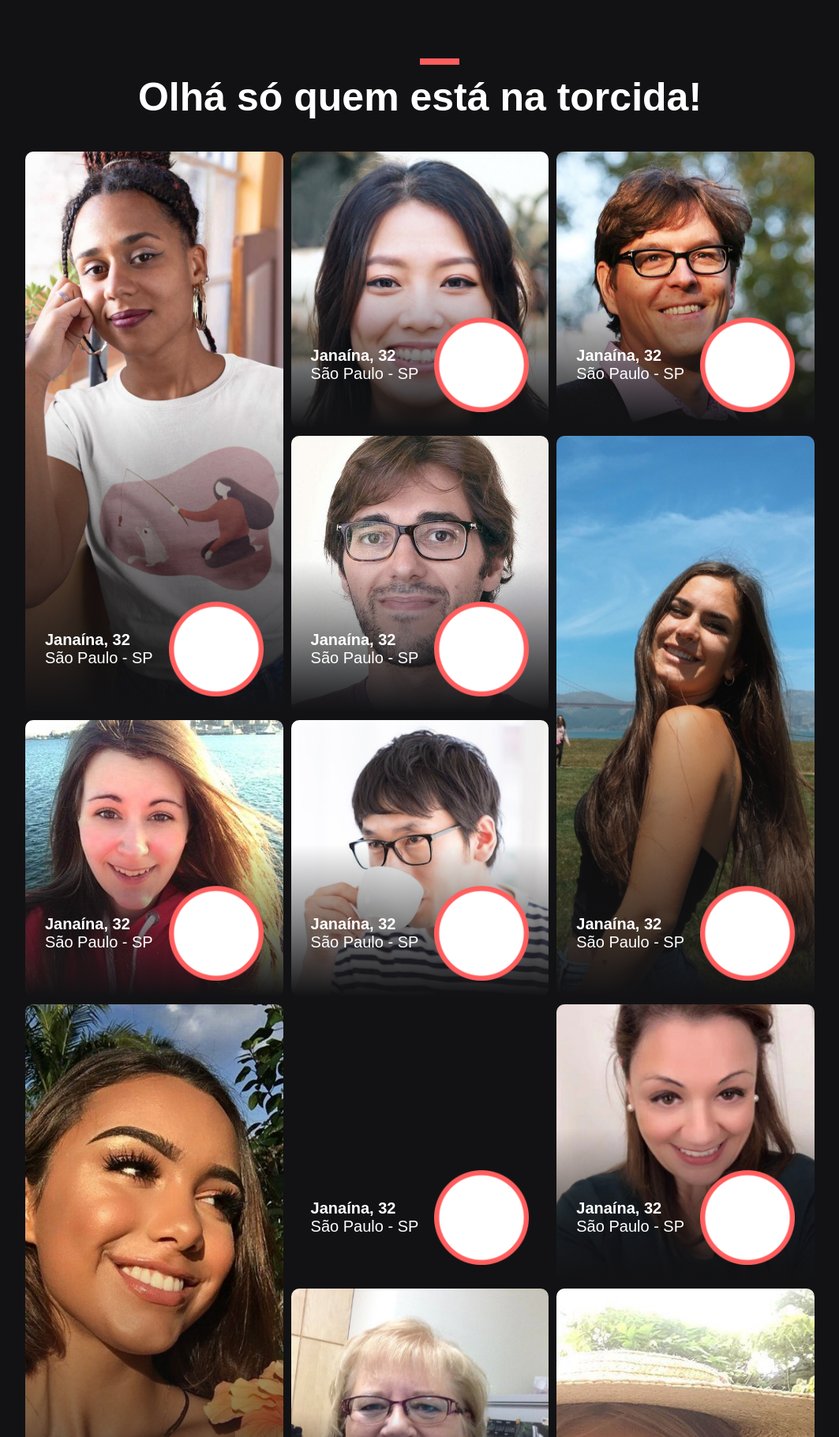
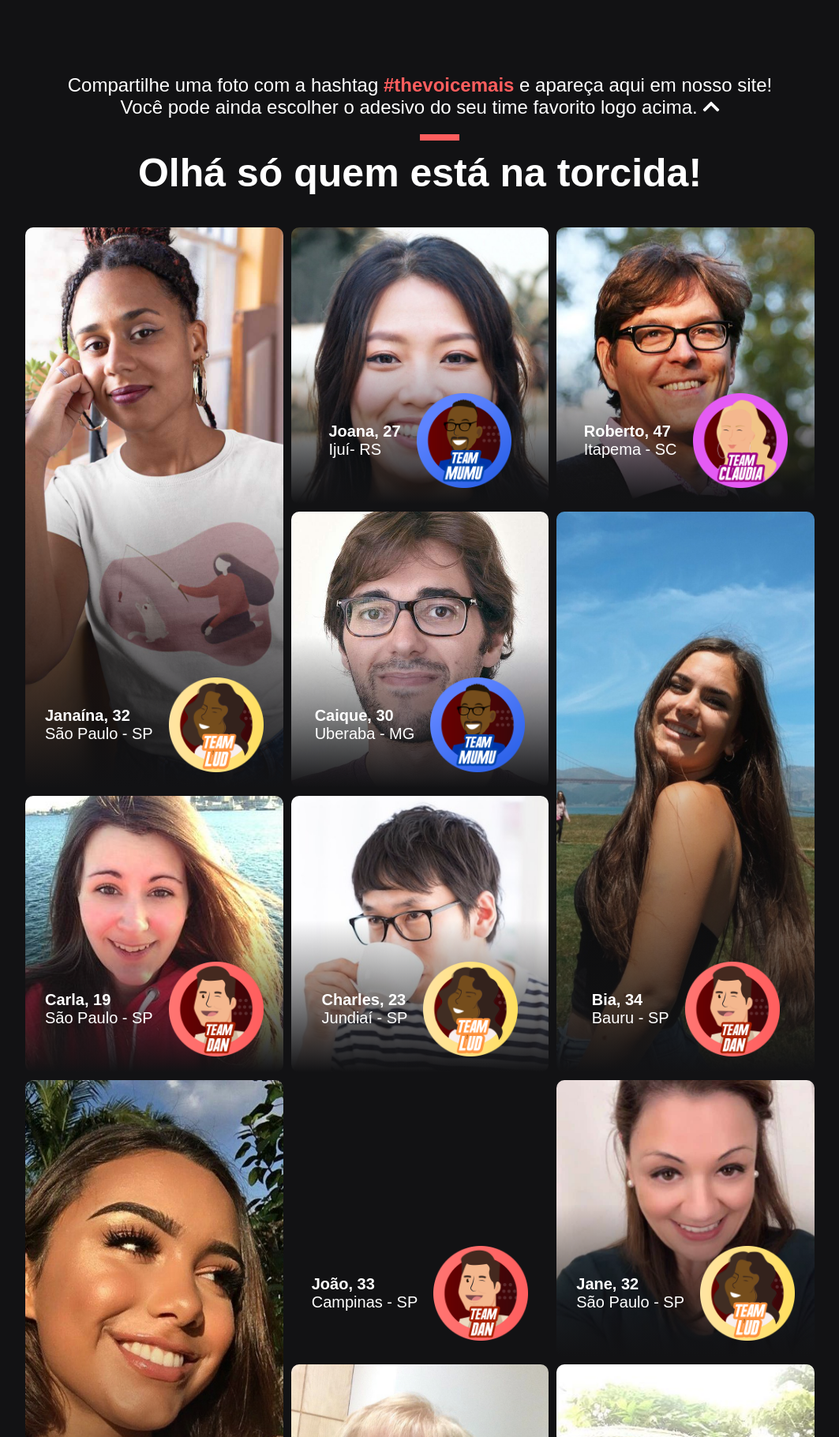
Before and after one commit to Vitorholtz/thevoice-img-mosaic, a plain HTML site: page index.html in a window 1280 px wide. Shown: the part 980-2800 px from the top of the page at 79% size, without its empty margins (108-1171 px from the left). Drawn offline with Linux system fonts and the light colour scheme.

Commit message:
stickers

```diff
--- a/components/_header.scss
+++ b/components/_header.scss
@@ -121,7 +121,8 @@
 
         input {
 
-            background-color: rgb(71, 0, 0);
+            background-color: #C20D0D;
+            border-radius: 5px;
             color: white;
             border: none;
             height: 3rem;
--- a/components/_hero.scss
+++ b/components/_hero.scss
@@ -14,7 +14,7 @@
     display: flex;
     justify-content: space-between;
     align-items: center;
-    max-width: 85rem;
+    max-width: 95rem;
     height: 100vh;
     margin: auto;
     color: white;
@@ -31,7 +31,7 @@
 
             p {
 
-                font-size: 2rem;
+                font-size: 2.4rem;
                 position: relative;
                 margin-left: 2rem;
                 margin-bottom: 2rem;
@@ -50,7 +50,7 @@
 
             h1 {
 
-                font-size: 5.6rem;
+                font-size: 6rem;
                 margin-bottom: 4rem;
             }
         }
@@ -67,10 +67,12 @@
 
                     width: 16rem;
                     transition: .3s;
+                    border-radius: 10rem;
 
                     &:hover{
 
                         transform: translateY(-1rem);
+                        box-shadow: 0px 10px 8px 3px rgba(0, 0, 0, 1);
                     }
                 }
             }
@@ -79,7 +81,7 @@
 
     .hero_img {
 
-        width: 35%;
+        width: 45%;
 
         img {
             width: 100%;
--- a/components/_img-mosaic.scss
+++ b/components/_img-mosaic.scss
@@ -3,6 +3,19 @@
     max-width: 100rem;
     height: auto;
     margin: auto;
+
+    p {
+
+        font-size: 2.4rem;
+        width: 90%;
+        margin: auto;
+        color: white;
+        text-align: center;
+
+        b{
+            color: $red;
+        }
+    }
 
     h2 {
 
@@ -10,6 +23,7 @@
         text-align: center;
         color: white;
         position: relative;
+        margin-top: 4rem;
         margin-bottom: 4rem;
 
         &::before{
--- a/helpers/_colors.scss
+++ b/helpers/_colors.scss
@@ -2,10 +2,10 @@
 
 $bgblack: #121214;
 $lightgray: #F3F3F3;
-$headerred: #5D0000;
+$red: #FF5E5E;
+
+$headerred: #EE353B;
 $headerblue: #1167EF;
 $headergreen: #27B460;
 $headerorange: #FE8710;
 $whitegradient: linear-gradient(180deg, rgba(230,230,230,1) 0%, rgba(255,255,255,1) 100%);
-
-$red: #FF5E5E;
--- a/helpers/_mediaqueries.scss
+++ b/helpers/_mediaqueries.scss
@@ -114,6 +114,16 @@
         }
     }
 
+    footer {
+
+        .copy_right{
+
+            flex-direction: column;
+            gap: 1.6rem;
+            font-size: 2rem;
+        }
+    }
+
 }
 
 @media only screen and (max-width: 680px) {
--- a/index.html
+++ b/index.html
@@ -53,17 +53,17 @@
         <div class="hero_description">
             <div class="hero_tittle">
                 <p>Compartilhe sua torcida com seus amigos nas redes sociais e com a gente!</p>
-                <h1>ESCOLHA SEU TIME!</h1>
+                <h1>Escolha seu time!</h1>
             </div>
             <div class="hero_characters">
-                <a href="#"><img src="img/circle01.png" alt=""></a>
-                <a href="#"><img src="img/circle02.png" alt=""></a>
-                <a href="#"><img src="img/circle03.png" alt=""></a>
-                <a href="#"><img src="img/circle04.png" alt=""></a>
+                <a href="#"><img src="img/sticker01.png" alt=""></a>
+                <a href="#"><img src="img/sticker02.png" alt=""></a>
+                <a href="#"><img src="img/sticker03.png" alt=""></a>
+                <a href="#"><img src="img/sticker04.png" alt=""></a>
             </div>
         </div>
         <div class="hero_img">
-            <img src="img/smartphone-globo.png" alt="smartphone">
+            <img src="img/hero-smartphone.png" alt="smartphone">
         </div>
     </div>
 </section>
@@ -73,6 +73,7 @@
 
 <section class="img_mosaic">
 
+    <p>Compartilhe uma foto com a hashtag <b>#thevoicemais</b> e apareça aqui em nosso site! Você pode ainda escolher o adesivo do seu time favorito logo acima. <i class="fas fa-chevron-up"></i></p>
     <h2>Olhá só quem está na torcida!</h2>
 
     <div class="img_gallery">
@@ -83,137 +84,137 @@
                     <span class="name">Janaína, 32</span> <br>
                     <span class="state">São Paulo - SP</span>
                 </div>
-                <img class="sticker" src="img/circle01.png" alt="">
+                <img class="sticker" src="img/sticker02.png" alt="">
             </div>
         </a>
 
         <a href="#" class="img-2">
             <div class="tag">
                 <div class="desc">
-                    <span class="name">Janaína, 32</span> <br>
-                    <span class="state">São Paulo - SP</span>
+                    <span class="name">Joana, 27</span> <br>
+                    <span class="state">Ijuí- RS</span>
                 </div>
-                <img class="sticker" src="img/circle01.png" alt="">
+                <img class="sticker" src="img/sticker01.png" alt="">
             </div>
         </a>
 
         <a href="#" class="img-3">
             <div class="tag">
                 <div class="desc">
-                    <span class="name">Janaína, 32</span> <br>
-                    <span class="state">São Paulo - SP</span>
+                    <span class="name">Roberto, 47</span> <br>
+                    <span class="state">Itapema - SC</span>
                 </div>
-                <img class="sticker" src="img/circle01.png" alt="">
+                <img class="sticker" src="img/sticker03.png" alt="">
             </div>
         </a>
 
         <a href="#" class="img-4">
             <div class="tag">
                 <div class="desc">
-                    <span class="name">Janaína, 32</span> <br>
-                    <span class="state">São Paulo - SP</span>
+                    <span class="name">Caique, 30</span> <br>
+                    <span class="state">Uberaba - MG</span>
                 </div>
-                <img class="sticker" src="img/circle01.png" alt="">
+                <img class="sticker" src="img/sticker01.png" alt="">
             </div>
         </a>
 
         <a href="#" class="img-5">
             <div class="tag">
                 <div class="desc">
-                    <span class="name">Janaína, 32</span> <br>
-                    <span class="state">São Paulo - SP</span>
+                    <span class="name">Bia, 34</span> <br>
+                    <span class="state">Bauru - SP</span>
                 </div>
-                <img class="sticker" src="img/circle01.png" alt="">
+                <img class="sticker" src="img/sticker04.png" alt="">
             </div>
         </a>
 
         <a href="#" class="img-6">
             <div class="tag">
                 <div class="desc">
-                    <span class="name">Janaína, 32</span> <br>
+                    <span class="name">Carla, 19</span> <br>
                     <span class="state">São Paulo - SP</span>
                 </div>
-                <img class="sticker" src="img/circle01.png" alt="">
+                <img class="sticker" src="img/sticker04.png" alt="">
             </div>
         </a>
 
         <a href="#" class="img-7">
             <div class="tag">
                 <div class="desc">
-                    <span class="name">Janaína, 32</span> <br>
-                    <span class="state">São Paulo - SP</span>
+                    <span class="name">Charles, 23</span> <br>
+                    <span class="state">Jundiaí - SP</span>
                 </div>
-                <img class="sticker" src="img/circle01.png" alt="">
+                <img class="sticker" src="img/sticker02.png" alt="">
             </div>
         </a>
 
         <a href="#" class="img-8">
             <div class="tag">
                 <div class="desc">
-                    <span class="name">Janaína, 32</span> <br>
-                    <span class="state">São Paulo - SP</span>
+                    <span class="name">Milena, 25</span> <br>
+                    <span class="state">Maricá - RJ</span>
                 </div>
-                <img class="sticker" src="img/circle01.png" alt="">
+                <img class="sticker" src="img/sticker02.png" alt="">
             </div>
         </a>
 
         <a href="#" class="img-9">
             <div class="tag">
                 <div class="desc">
-                    <span class="name">Janaína, 32</span> <br>
-                    <span class="state">São Paulo - SP</span>
+                    <span class="name">João, 33</span> <br>
+                    <span class="state">Campinas - SP</span>
                 </div>
-                <img class="sticker" src="img/circle01.png" alt="">
+                <img class="sticker" src="img/sticker04.png" alt="">
             </div>
         </a>
 
         <a href="#" class="img-10">
             <div class="tag">
                 <div class="desc">
-                    <span class="name">Janaína, 32</span> <br>
+                    <span class="name">Jane, 32</span> <br>
                     <span class="state">São Paulo - SP</span>
                 </div>
-                <img class="sticker" src="img/circle01.png" alt="">
+                <img class="sticker" src="img/sticker02.png" alt="">
             </div>
         </a>
 
         <a href="#" class="img-11">
             <div class="tag">
                 <div class="desc">
-                    <span class="name">Janaína, 32</span> <br>
-                    <span class="state">São Paulo - SP</span>
+                    <span class="name">Nilce, 60</span> <br>
+                    <span class="state">Itabuna - BA</span>
                 </div>
-                <img class="sticker" src="img/circle01.png" alt="">
+                <img class="sticker" src="img/sticker01.png" alt="">
             </div>
         </a>
 
         <a href="#" class="img-12">
             <div class="tag">
                 <div class="desc">
-                    <span class="name">Janaína, 32</span> <br>
-                    <span class="state">São Paulo - SP</span>
+                    <span class="name">Ana, 27</span> <br>
+                    <span class="state">Corumbá - MS</span>
                 </div>
-                <img class="sticker" src="img/circle01.png" alt="">
+                <img class="sticker" src="img/sticker01.png" alt="">
             </div>
         </a>
 
         <a href="#" class="img-13">
             <div class="tag">
                 <div class="desc">
-                    <span class="name">Janaína, 32</span> <br>
-                    <span class="state">São Paulo - SP</span>
+                    <span class="name">Julia, 15</span> <br>
+                    <span class="state">Aracajú - SE</span>
                 </div>
-                <img class="sticker" src="img/circle01.png" alt="">
+                <img class="sticker" src="img/sticker03.png" alt="">
             </div>
         </a>
 
         <a href="#" class="img-14">
             <div class="tag">
                 <div class="desc">
-                    <span class="name">Janaína, 32</span> <br>
-                    <span class="state">São Paulo - SP</span>
+                    <span class="name">Nicole, 17</span> <br>
+                    <span class="state">Itajaí - SC</span>
                 </div>
-                <img class="sticker" src="img/circle01.png" alt="">
+                <img class="sticker" src="img/sticker03.png" alt="">
             </div>
         </a>
     </div>
@@ -229,7 +230,6 @@
         <p>© Copyright 2000-2021 Globo Comunicação e Participações S.A.</p>
         <p>princípios editoriais | política de privacidade | minha conta | anuncie conosco</p>
     </div>
-
 </footer>
 
 </body>
```
Also changed, not shown: img/circle01.png (deleted), img/circle02.png (deleted), img/circle03.png (deleted), img/circle04.png (deleted), img/hero-smartphone.png (added), img/smartphone-globo.png (deleted), img/sticker01.png (added), img/sticker02.png (added), img/sticker03.png (added), img/sticker04.png (added), main.css, 1 other file.
